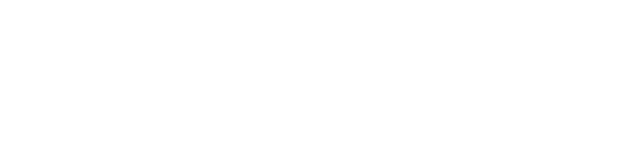
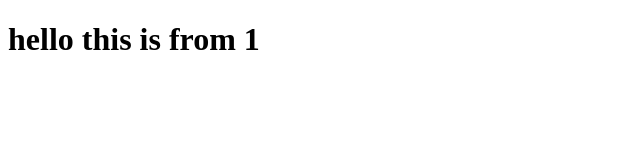
Before and after one commit to yashdreamsdevelopment/gitDemo, a plain HTML site: page index.html in a window 1280 px wide. Shown: the whole page, without its empty margins (0-640 px from the left). Drawn offline with Linux system fonts and the light colour scheme.

Commit message:
added container in index.html

```diff
--- a/index.html
+++ b/index.html
@@ -9,6 +9,9 @@
 </head>
 
 <body>
+    <div class="container">
+        <h1>hello this is from 1</h1>
+    </div>
 
 </body>
 
```
